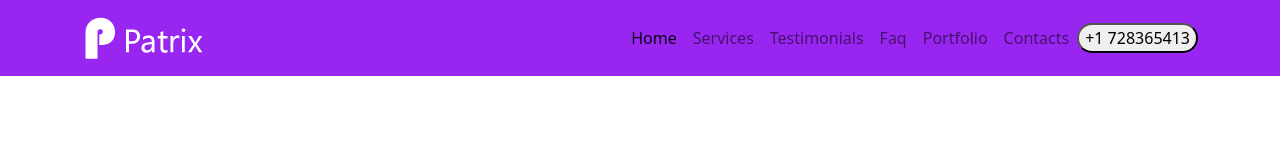
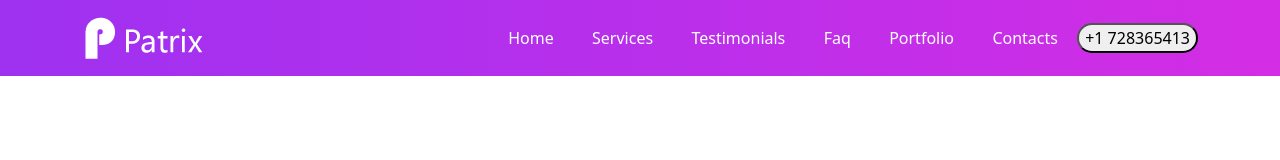
Before and after one commit to Jlovellealfeche/first-bootstrap-project, a website: page index.html in a window 1280 px wide. Drawn offline with Linux system fonts and the light colour scheme.

Commit message:
styled nav bar

```diff
--- a/index.html
+++ b/index.html
@@ -9,7 +9,7 @@
 </head>
 <body>
     <!-- Start the nav bar section -->
-    <nav class="navbar navbar-expand-lg navbar-light bg-primary">
+    <nav class="navbar navbar-expand-lg navbar-light menu">
         <div class="container">
           <a class="navbar-brand" href="#">
             <img src="images/logo.png" alt="logo image">
--- a/scss/components/_mixins.scss
+++ b/scss/components/_mixins.scss
@@ -0,0 +1,10 @@
+@use '../custom' as *;
+
+//Gradient Mixins
+
+@mixin gradient{
+
+    background: linear-gradient(to right, rgba($primary, 0.95), rgba($secondary, 0.95));
+}
+
+//color: $white !important;
--- a/scss/sections/_navbar.scss
+++ b/scss/sections/_navbar.scss
@@ -0,0 +1,14 @@
+@use '../custom' as *;
+@use '../components/mixins' as *;
+.menu {
+    @include gradient;
+}
+
+li {
+    padding: 0 0.7rem;
+    a {
+        color: $white !important;
+        text-transform: capitalize;
+        font-weight: 600;
+    }
+}
```
Also changed, not shown: assets/css/styles.css, 1 other file.
